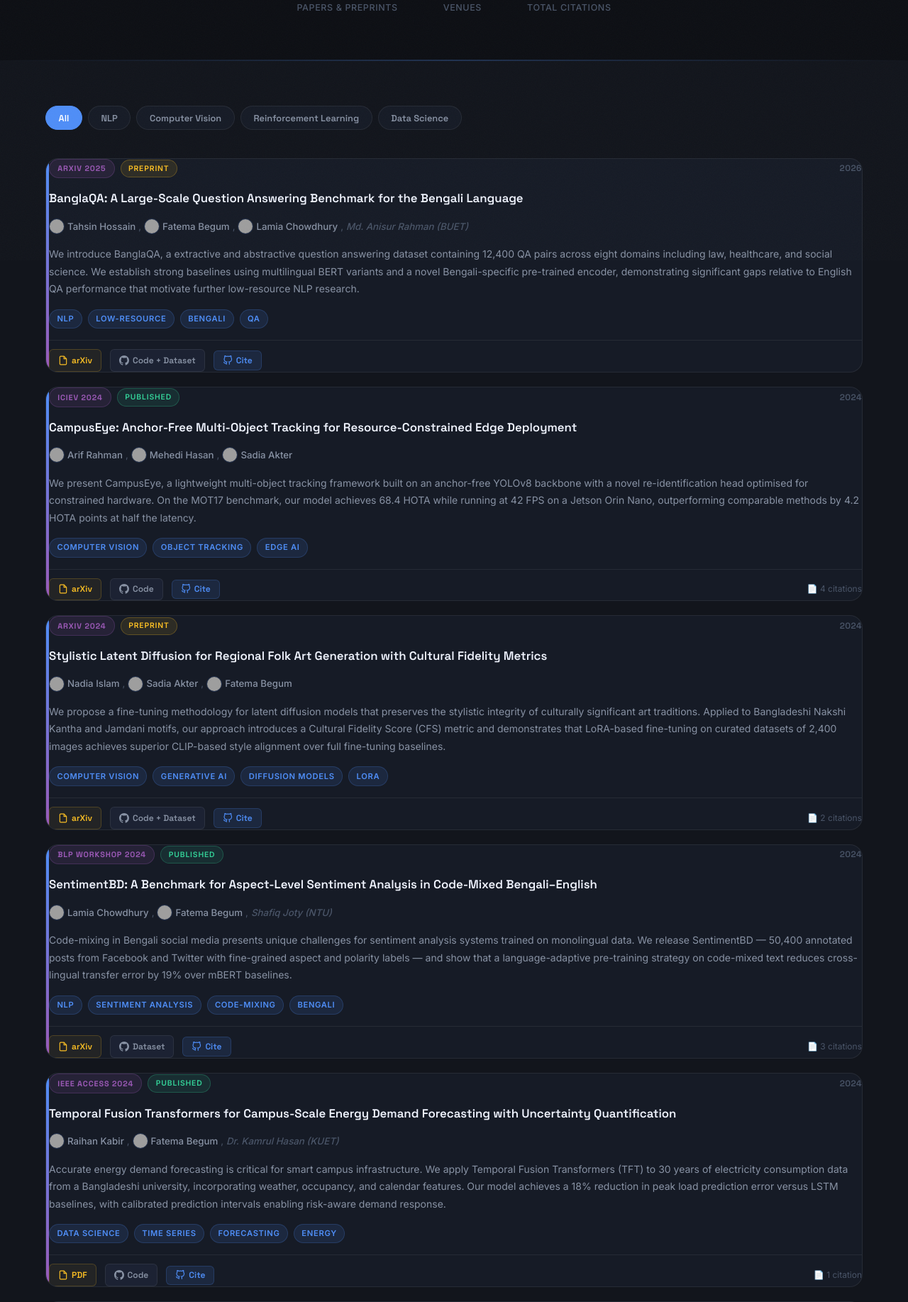
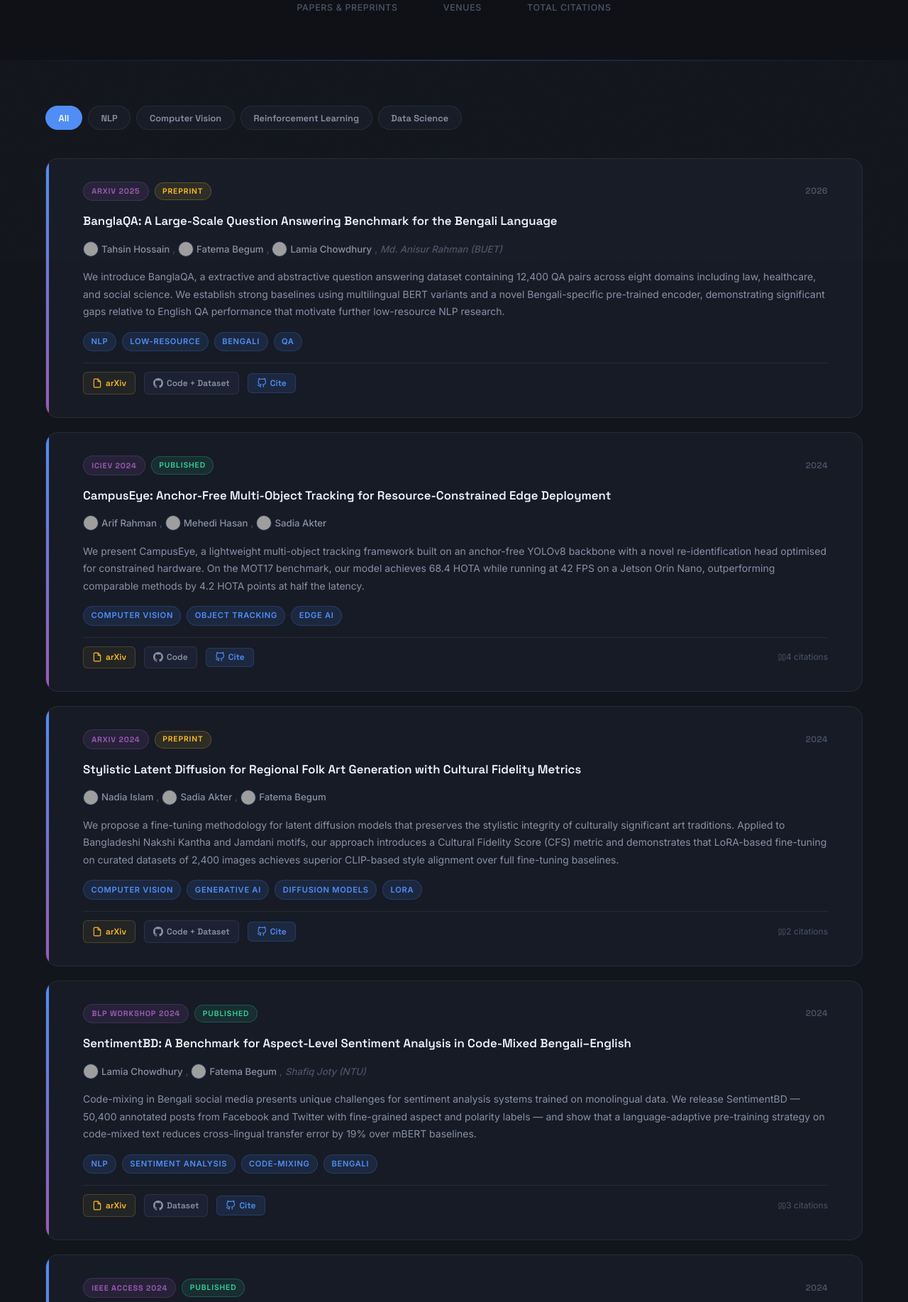
Before and after one commit to ajoycodes/Club-Website---CSE-3100, a PHP site: page /research.html in a window 1280 px wide. Shown: the part 433-2268 px from the top of the page at 71% size. Run offline with PHP 8.4, Linux system fonts and the light colour scheme; grey boxes are pictures that could not be loaded.

Commit message:
Fix research paper card padding and replace citation emoji with SVG

```diff
--- a/research.css
+++ b/research.css
@@ -163,7 +163,7 @@
 }
 
 .paper-card__inner {
-  padding: var(--space-6) var(--space-7);
+  padding: var(--space-8) var(--space-12);
   display: flex;
   flex-direction: column;
   gap: var(--space-4);
--- a/research.html
+++ b/research.html
@@ -182,7 +182,7 @@
                     <svg width="14" height="14" viewBox="0 0 24 24" fill="none" stroke="currentColor" stroke-width="2"><path d="M9 19c-5 1.5-5-2.5-7-3m14 6v-3.87a3.37 3.37 0 0 0-.94-2.61c3.14-.35 6.44-1.54 6.44-7A5.44 5.44 0 0 0 20 4.77 5.07 5.07 0 0 0 19.91 1S18.73.65 16 2.48a13.38 13.38 0 0 0-7 0C6.27.65 5.09 1 5.09 1A5.07 5.07 0 0 0 5 4.77a5.44 5.44 0 0 0-1.5 3.78c0 5.42 3.3 6.61 6.44 7A3.37 3.37 0 0 0 9 18.13V22"/></svg>
                     Cite
                   </button>
-                  <span class="paper-citations">&#128196; 4 citations</span>
+                  <span class="paper-citations"><svg class="icon-svg" width="11" height="11" viewBox="0 0 24 24" fill="none" stroke="currentColor" stroke-width="2.5" stroke-linecap="round" stroke-linejoin="round"><path d="M3 21c3 0 7-1 7-8V5c0-1.25-.756-2.017-2-2H4c-1.25 0-2 .75-2 1.972V11c0 1.25.75 2 2 2 1 0 1 0 1 1v1c0 1-1 2-2 2s-1 .008-1 1.031V20c0 1 0 1 1 1z"/><path d="M15 21c3 0 7-1 7-8V5c0-1.25-.757-2.017-2-2h-4c-1.25 0-2 .75-2 1.972V11c0 1.25.75 2 2 2h.75c0 2.25.25 4-2.75 4v3c0 1 0 1 1 1z"/></svg>4 citations</span>
                 </div>
               </div>
             </article>
@@ -238,7 +238,7 @@
                     <svg width="14" height="14" viewBox="0 0 24 24" fill="none" stroke="currentColor" stroke-width="2"><path d="M9 19c-5 1.5-5-2.5-7-3m14 6v-3.87a3.37 3.37 0 0 0-.94-2.61c3.14-.35 6.44-1.54 6.44-7A5.44 5.44 0 0 0 20 4.77 5.07 5.07 0 0 0 19.91 1S18.73.65 16 2.48a13.38 13.38 0 0 0-7 0C6.27.65 5.09 1 5.09 1A5.07 5.07 0 0 0 5 4.77a5.44 5.44 0 0 0-1.5 3.78c0 5.42 3.3 6.61 6.44 7A3.37 3.37 0 0 0 9 18.13V22"/></svg>
                     Cite
                   </button>
-                  <span class="paper-citations">&#128196; 2 citations</span>
+                  <span class="paper-citations"><svg class="icon-svg" width="11" height="11" viewBox="0 0 24 24" fill="none" stroke="currentColor" stroke-width="2.5" stroke-linecap="round" stroke-linejoin="round"><path d="M3 21c3 0 7-1 7-8V5c0-1.25-.756-2.017-2-2H4c-1.25 0-2 .75-2 1.972V11c0 1.25.75 2 2 2 1 0 1 0 1 1v1c0 1-1 2-2 2s-1 .008-1 1.031V20c0 1 0 1 1 1z"/><path d="M15 21c3 0 7-1 7-8V5c0-1.25-.757-2.017-2-2h-4c-1.25 0-2 .75-2 1.972V11c0 1.25.75 2 2 2h.75c0 2.25.25 4-2.75 4v3c0 1 0 1 1 1z"/></svg>2 citations</span>
                 </div>
               </div>
             </article>
@@ -293,7 +293,7 @@
                     <svg width="14" height="14" viewBox="0 0 24 24" fill="none" stroke="currentColor" stroke-width="2"><path d="M9 19c-5 1.5-5-2.5-7-3m14 6v-3.87a3.37 3.37 0 0 0-.94-2.61c3.14-.35 6.44-1.54 6.44-7A5.44 5.44 0 0 0 20 4.77 5.07 5.07 0 0 0 19.91 1S18.73.65 16 2.48a13.38 13.38 0 0 0-7 0C6.27.65 5.09 1 5.09 1A5.07 5.07 0 0 0 5 4.77a5.44 5.44 0 0 0-1.5 3.78c0 5.42 3.3 6.61 6.44 7A3.37 3.37 0 0 0 9 18.13V22"/></svg>
                     Cite
                   </button>
-                  <span class="paper-citations">&#128196; 3 citations</span>
+                  <span class="paper-citations"><svg class="icon-svg" width="11" height="11" viewBox="0 0 24 24" fill="none" stroke="currentColor" stroke-width="2.5" stroke-linecap="round" stroke-linejoin="round"><path d="M3 21c3 0 7-1 7-8V5c0-1.25-.756-2.017-2-2H4c-1.25 0-2 .75-2 1.972V11c0 1.25.75 2 2 2 1 0 1 0 1 1v1c0 1-1 2-2 2s-1 .008-1 1.031V20c0 1 0 1 1 1z"/><path d="M15 21c3 0 7-1 7-8V5c0-1.25-.757-2.017-2-2h-4c-1.25 0-2 .75-2 1.972V11c0 1.25.75 2 2 2h.75c0 2.25.25 4-2.75 4v3c0 1 0 1 1 1z"/></svg>3 citations</span>
                 </div>
               </div>
             </article>
@@ -349,7 +349,7 @@
                     <svg width="14" height="14" viewBox="0 0 24 24" fill="none" stroke="currentColor" stroke-width="2"><path d="M9 19c-5 1.5-5-2.5-7-3m14 6v-3.87a3.37 3.37 0 0 0-.94-2.61c3.14-.35 6.44-1.54 6.44-7A5.44 5.44 0 0 0 20 4.77 5.07 5.07 0 0 0 19.91 1S18.73.65 16 2.48a13.38 13.38 0 0 0-7 0C6.27.65 5.09 1 5.09 1A5.07 5.07 0 0 0 5 4.77a5.44 5.44 0 0 0-1.5 3.78c0 5.42 3.3 6.61 6.44 7A3.37 3.37 0 0 0 9 18.13V22"/></svg>
                     Cite
                   </button>
-                  <span class="paper-citations">&#128196; 1 citation</span>
+                  <span class="paper-citations"><svg class="icon-svg" width="11" height="11" viewBox="0 0 24 24" fill="none" stroke="currentColor" stroke-width="2.5" stroke-linecap="round" stroke-linejoin="round"><path d="M3 21c3 0 7-1 7-8V5c0-1.25-.756-2.017-2-2H4c-1.25 0-2 .75-2 1.972V11c0 1.25.75 2 2 2 1 0 1 0 1 1v1c0 1-1 2-2 2s-1 .008-1 1.031V20c0 1 0 1 1 1z"/><path d="M15 21c3 0 7-1 7-8V5c0-1.25-.757-2.017-2-2h-4c-1.25 0-2 .75-2 1.972V11c0 1.25.75 2 2 2h.75c0 2.25.25 4-2.75 4v3c0 1 0 1 1 1z"/></svg>1 citation</span>
                 </div>
               </div>
             </article>
@@ -406,7 +406,7 @@
                     <svg width="14" height="14" viewBox="0 0 24 24" fill="none" stroke="currentColor" stroke-width="2"><path d="M9 19c-5 1.5-5-2.5-7-3m14 6v-3.87a3.37 3.37 0 0 0-.94-2.61c3.14-.35 6.44-1.54 6.44-7A5.44 5.44 0 0 0 20 4.77 5.07 5.07 0 0 0 19.91 1S18.73.65 16 2.48a13.38 13.38 0 0 0-7 0C6.27.65 5.09 1 5.09 1A5.07 5.07 0 0 0 5 4.77a5.44 5.44 0 0 0-1.5 3.78c0 5.42 3.3 6.61 6.44 7A3.37 3.37 0 0 0 9 18.13V22"/></svg>
                     Cite
                   </button>
-                  <span class="paper-citations">&#128196; 2 citations</span>
+                  <span class="paper-citations"><svg class="icon-svg" width="11" height="11" viewBox="0 0 24 24" fill="none" stroke="currentColor" stroke-width="2.5" stroke-linecap="round" stroke-linejoin="round"><path d="M3 21c3 0 7-1 7-8V5c0-1.25-.756-2.017-2-2H4c-1.25 0-2 .75-2 1.972V11c0 1.25.75 2 2 2 1 0 1 0 1 1v1c0 1-1 2-2 2s-1 .008-1 1.031V20c0 1 0 1 1 1z"/><path d="M15 21c3 0 7-1 7-8V5c0-1.25-.757-2.017-2-2h-4c-1.25 0-2 .75-2 1.972V11c0 1.25.75 2 2 2h.75c0 2.25.25 4-2.75 4v3c0 1 0 1 1 1z"/></svg>2 citations</span>
                 </div>
               </div>
             </article>
@@ -511,7 +511,7 @@
                     <svg width="14" height="14" viewBox="0 0 24 24" fill="none" stroke="currentColor" stroke-width="2"><path d="M9 19c-5 1.5-5-2.5-7-3m14 6v-3.87a3.37 3.37 0 0 0-.94-2.61c3.14-.35 6.44-1.54 6.44-7A5.44 5.44 0 0 0 20 4.77 5.07 5.07 0 0 0 19.91 1S18.73.65 16 2.48a13.38 13.38 0 0 0-7 0C6.27.65 5.09 1 5.09 1A5.07 5.07 0 0 0 5 4.77a5.44 5.44 0 0 0-1.5 3.78c0 5.42 3.3 6.61 6.44 7A3.37 3.37 0 0 0 9 18.13V22"/></svg>
                     Cite
                   </button>
-                  <span class="paper-citations">&#128196; 12 citations</span>
+                  <span class="paper-citations"><svg class="icon-svg" width="11" height="11" viewBox="0 0 24 24" fill="none" stroke="currentColor" stroke-width="2.5" stroke-linecap="round" stroke-linejoin="round"><path d="M3 21c3 0 7-1 7-8V5c0-1.25-.756-2.017-2-2H4c-1.25 0-2 .75-2 1.972V11c0 1.25.75 2 2 2 1 0 1 0 1 1v1c0 1-1 2-2 2s-1 .008-1 1.031V20c0 1 0 1 1 1z"/><path d="M15 21c3 0 7-1 7-8V5c0-1.25-.757-2.017-2-2h-4c-1.25 0-2 .75-2 1.972V11c0 1.25.75 2 2 2h.75c0 2.25.25 4-2.75 4v3c0 1 0 1 1 1z"/></svg>12 citations</span>
                 </div>
               </div>
             </article>
```
